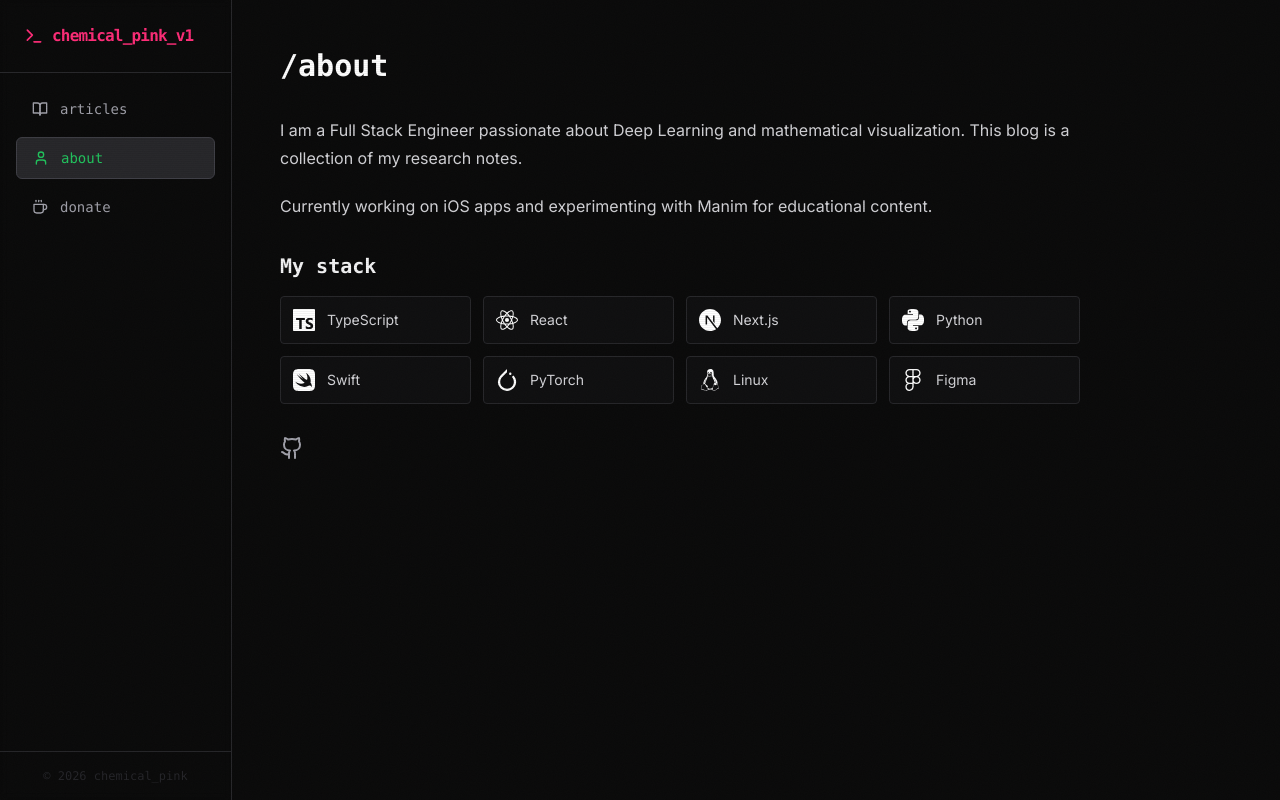
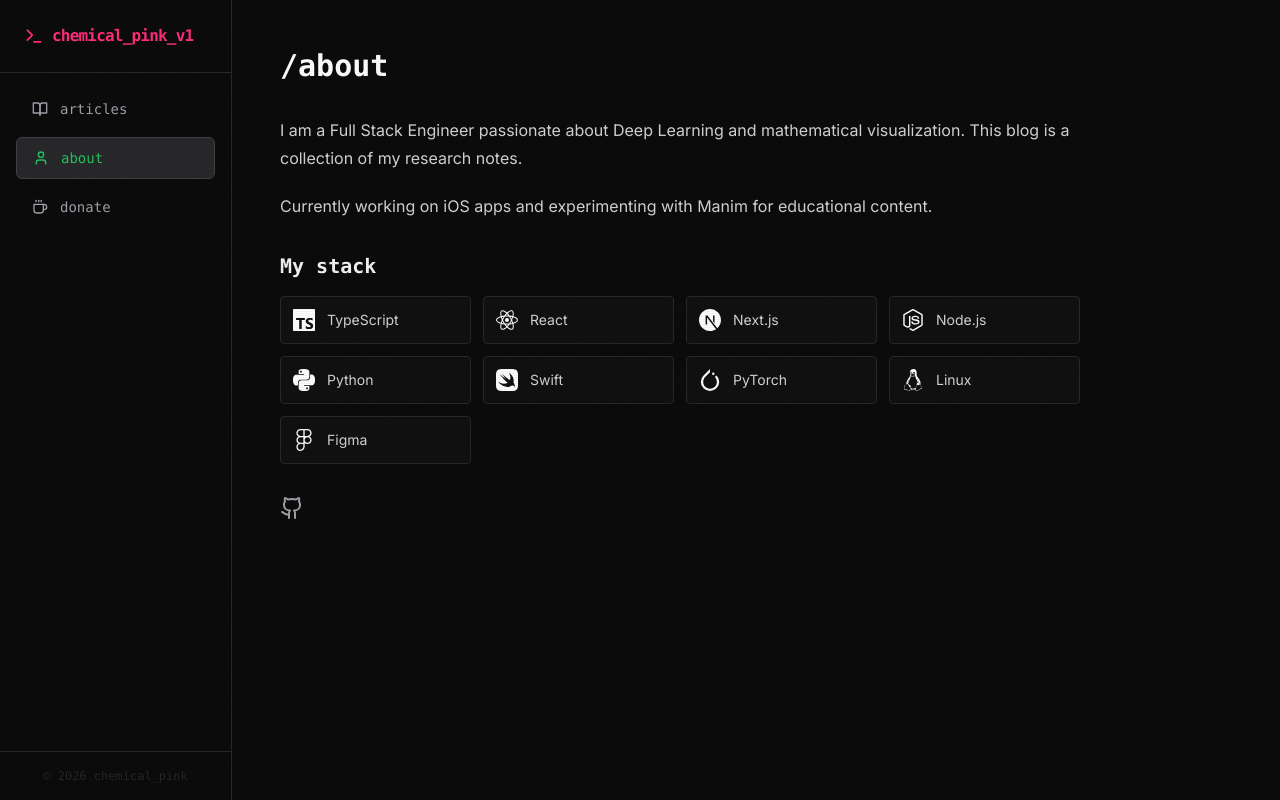
Before and after one commit to outsideness-x/blog, a Next.js app: page /about in a window 1280 px wide. Built offline with nearby package versions, Linux system fonts and the light colour scheme; no server answers.

Commit message:
feat(about): add Node.js to skill stack

```diff
--- a/app/about/page.tsx
+++ b/app/about/page.tsx
@@ -6,6 +6,7 @@
   { name: "TypeScript", icon: "typescript.svg" },
   { name: "React", icon: "react.svg" },
   { name: "Next.js", icon: "nextdotjs.svg" },
+  { name: "Node.js", icon: "nodedotjs.svg" },
   { name: "Python", icon: "python.svg" },
   { name: "Swift", icon: "swift.svg" },
   { name: "PyTorch", icon: "pytorch.svg" },
```
